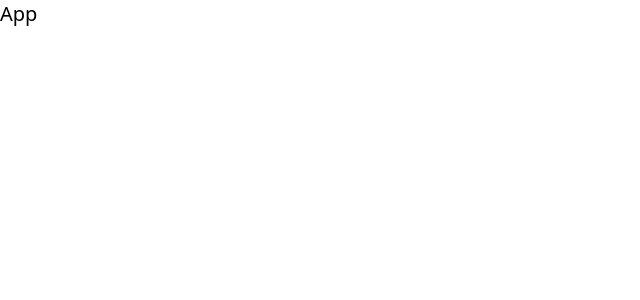
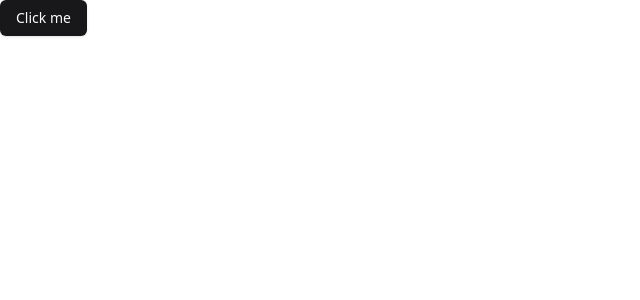
Before and after one commit to dev-aditya-lab/EnderDevs-Hostel-Management-System, a React (Vite) app: page / in a window 1280 px wide. Shown: the top 300 px of the page, without its empty margins (0-640 px from the left). Built offline with nearby package versions, Linux system fonts and the light colour scheme.

Commit message:
shadcn ui error done

```diff
--- a/package.json
+++ b/package.json
@@ -10,6 +10,7 @@
     "preview": "vite preview"
   },
   "dependencies": {
+    "@radix-ui/react-slot": "^1.1.2",
     "class-variance-authority": "^0.7.1",
     "clsx": "^2.1.1",
     "lucide-react": "^0.475.0",
@@ -20,6 +21,7 @@
   },
   "devDependencies": {
     "@eslint/js": "^9.19.0",
+    "@types/node": "^22.13.1",
     "@types/react": "^19.0.8",
     "@types/react-dom": "^19.0.3",
     "@vitejs/plugin-react": "^4.3.4",
--- a/src/App.jsx
+++ b/src/App.jsx
@@ -1,9 +1,12 @@
 import React from 'react'
 import './index.css'
+import { Button } from './components/ui/button.jsx'
 
 function App() {
   return (
-    <div className='text-xl'>App</div>
+    <div>
+      <Button>Click me</Button>
+    </div>
   )
 }
 
--- /dev/null
+++ b/src/components/ui/button.jsx
@@ -0,0 +1,48 @@
+import * as React from "react"
+import { Slot } from "@radix-ui/react-slot"
+import { cva } from "class-variance-authority";
+
+import { cn } from "@/lib/utils"
+
+const buttonVariants = cva(
+  "inline-flex items-center justify-center gap-2 whitespace-nowrap rounded-md text-sm font-medium transition-colors focus-visible:outline-none focus-visible:ring-1 focus-visible:ring-zinc-950 disabled:pointer-events-none disabled:opacity-50 [&_svg]:pointer-events-none [&_svg]:size-4 [&_svg]:shrink-0 dark:focus-visible:ring-zinc-300",
+  {
+    variants: {
+      variant: {
+        default:
+          "bg-zinc-900 text-zinc-50 shadow hover:bg-zinc-900/90 dark:bg-zinc-50 dark:text-zinc-900 dark:hover:bg-zinc-50/90",
+        destructive:
+          "bg-red-500 text-zinc-50 shadow-sm hover:bg-red-500/90 dark:bg-red-900 dark:text-zinc-50 dark:hover:bg-red-900/90",
+        outline:
+          "border border-zinc-200 bg-white shadow-sm hover:bg-zinc-100 hover:text-zinc-900 dark:border-zinc-800 dark:bg-zinc-950 dark:hover:bg-zinc-800 dark:hover:text-zinc-50",
+        secondary:
+          "bg-zinc-100 text-zinc-900 shadow-sm hover:bg-zinc-100/80 dark:bg-zinc-800 dark:text-zinc-50 dark:hover:bg-zinc-800/80",
+        ghost: "hover:bg-zinc-100 hover:text-zinc-900 dark:hover:bg-zinc-800 dark:hover:text-zinc-50",
+        link: "text-zinc-900 underline-offset-4 hover:underline dark:text-zinc-50",
+      },
+      size: {
+        default: "h-9 px-4 py-2",
+        sm: "h-8 rounded-md px-3 text-xs",
+        lg: "h-10 rounded-md px-8",
+        icon: "h-9 w-9",
+      },
+    },
+    defaultVariants: {
+      variant: "default",
+      size: "default",
+    },
+  }
+)
+
+const Button = React.forwardRef(({ className, variant, size, asChild = false, ...props }, ref) => {
+  const Comp = asChild ? Slot : "button"
+  return (
+    (<Comp
+      className={cn(buttonVariants({ variant, size, className }))}
+      ref={ref}
+      {...props} />)
+  );
+})
+Button.displayName = "Button"
+
+export { Button, buttonVariants }
--- a/vite.config.js
+++ b/vite.config.js
@@ -1,8 +1,12 @@
-// vite.config.js
-import { defineConfig } from 'vite';
-import react from '@vitejs/plugin-react';
-
+import path from "path"
+import react from "@vitejs/plugin-react"
+import { defineConfig } from "vite"
 
 export default defineConfig({
   plugins: [react()],
-});
+  resolve: {
+    alias: {
+      "@": path.resolve(__dirname, "./src"),
+    },
+  },
+})
```
Also changed, not shown: 1 other file (tests, documents, lock files or other folders).
